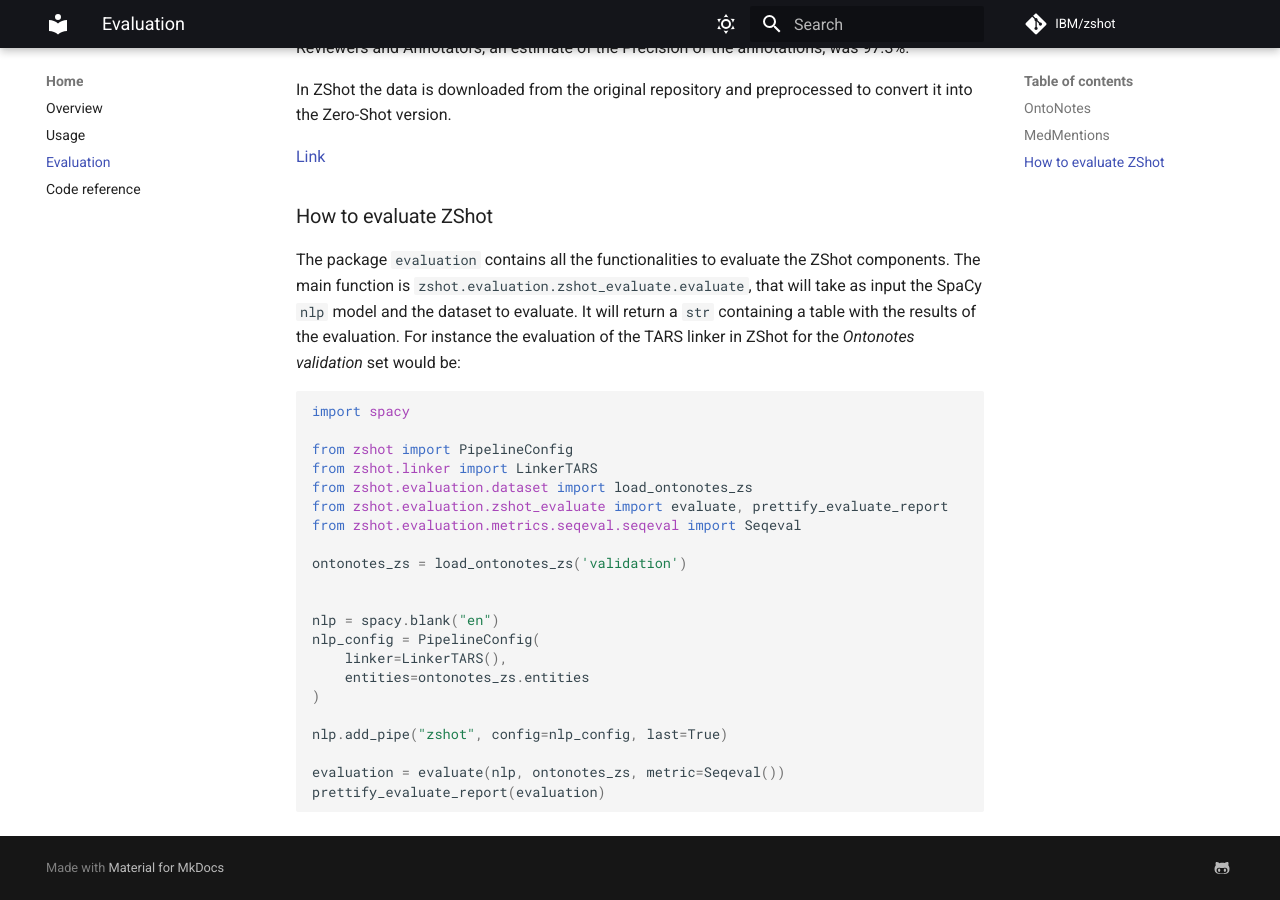
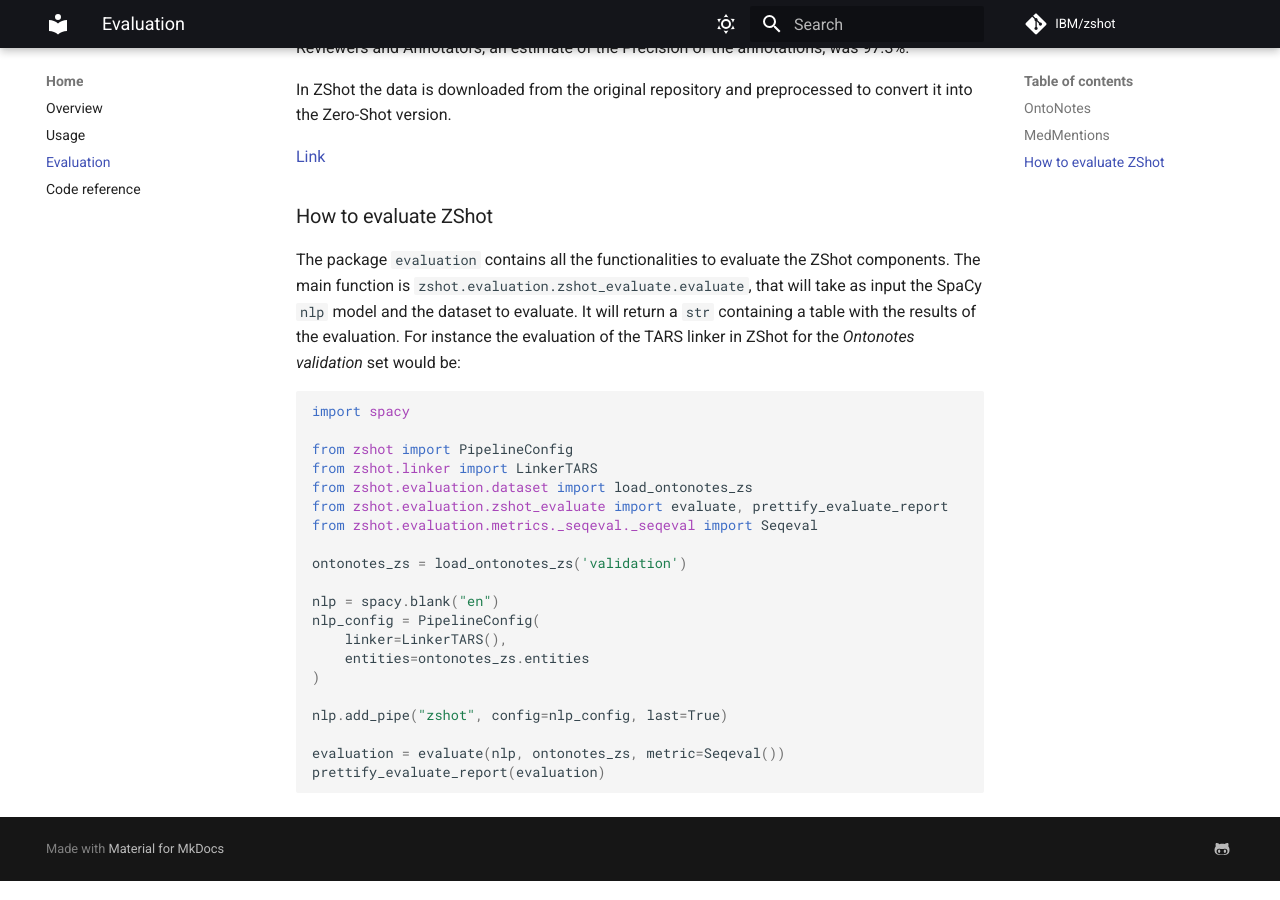
Before and after one commit to IBM/zshot, an MkDocs documentation site: the page built from docs/evaluation.md, in a window 1280 px wide and 900 px high, scrolled down 986 px. Built offline with MkDocs 1.6.1 and Material for MkDocs 9.7.7, drawn with Linux system fonts in a browser that asks for light colours; comment, search, counter and statistics services are not loaded; part of the change alters nothing that is shown.

```diff
--- a/docs/evaluation.md
+++ b/docs/evaluation.md
@@ -30,10 +30,9 @@ from zshot import PipelineConfig
 from zshot.linker import LinkerTARS
 from zshot.evaluation.dataset import load_ontonotes_zs
 from zshot.evaluation.zshot_evaluate import evaluate, prettify_evaluate_report
-from zshot.evaluation.metrics.seqeval.seqeval import Seqeval
+from zshot.evaluation.metrics._seqeval._seqeval import Seqeval
 
 ontonotes_zs = load_ontonotes_zs('validation')
-
 
 nlp = spacy.blank("en")
 nlp_config = PipelineConfig(
--- a/mkdocs.yml
+++ b/mkdocs.yml
@@ -15,12 +15,14 @@ nav:
       - flair_mentions_extractor.md
       - smxm_mentions_extractor.md
       - tars_mentions_extractor.md
+      - gliner_mentions_extractor.md
   - Entity Linking:
     - entity_linking.md
     - blink.md
     - regen.md
     - smxm_linker.md
     - tars_linker.md
+    - gliner_linker.md
   - Relations Extractor:
       - relation_extractor.md
       - zsbert_relations_extractor.md
@@ -77,8 +79,6 @@ plugins:
         options:
           show_source: false
           docstring_style: sphinx
-          docstring_options:
-            ignore_init_summary: yes
           merge_init_into_class: yes
           show_submodules: yes
 - markdownextradata:
```
